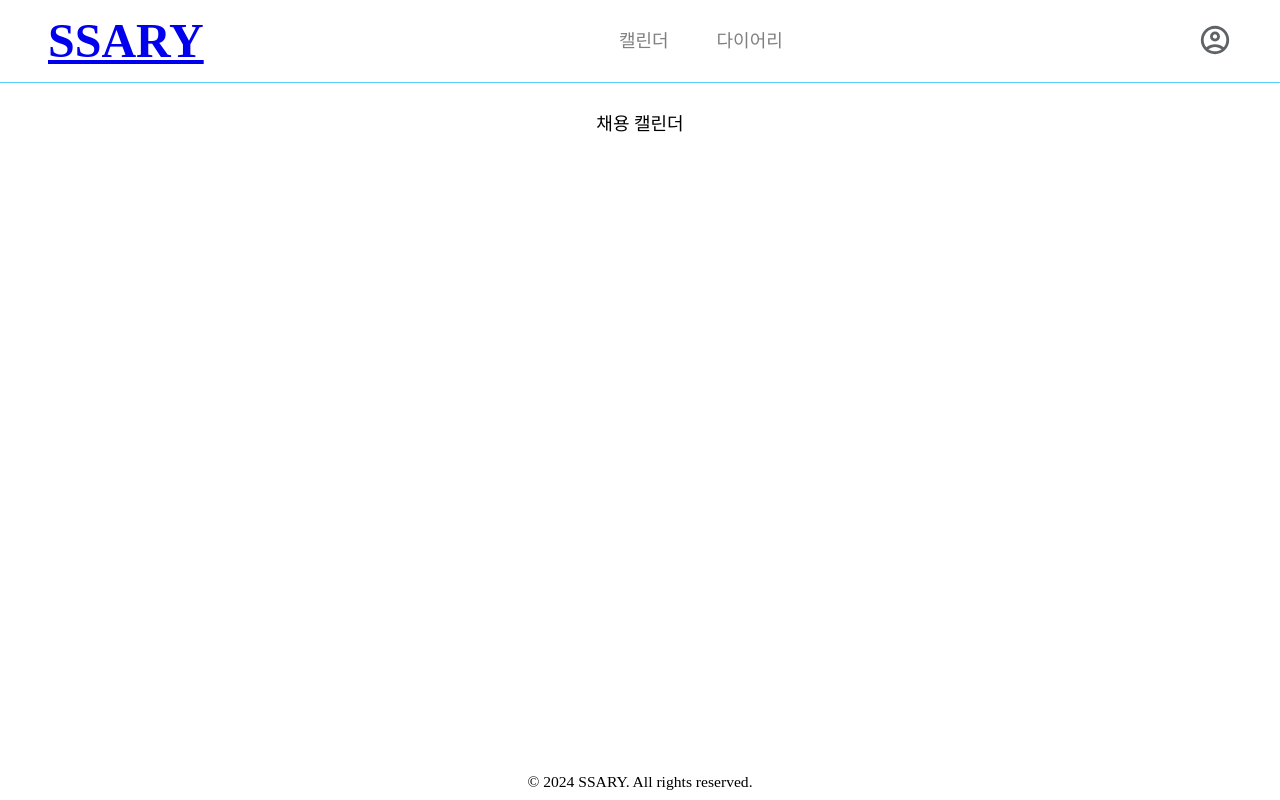
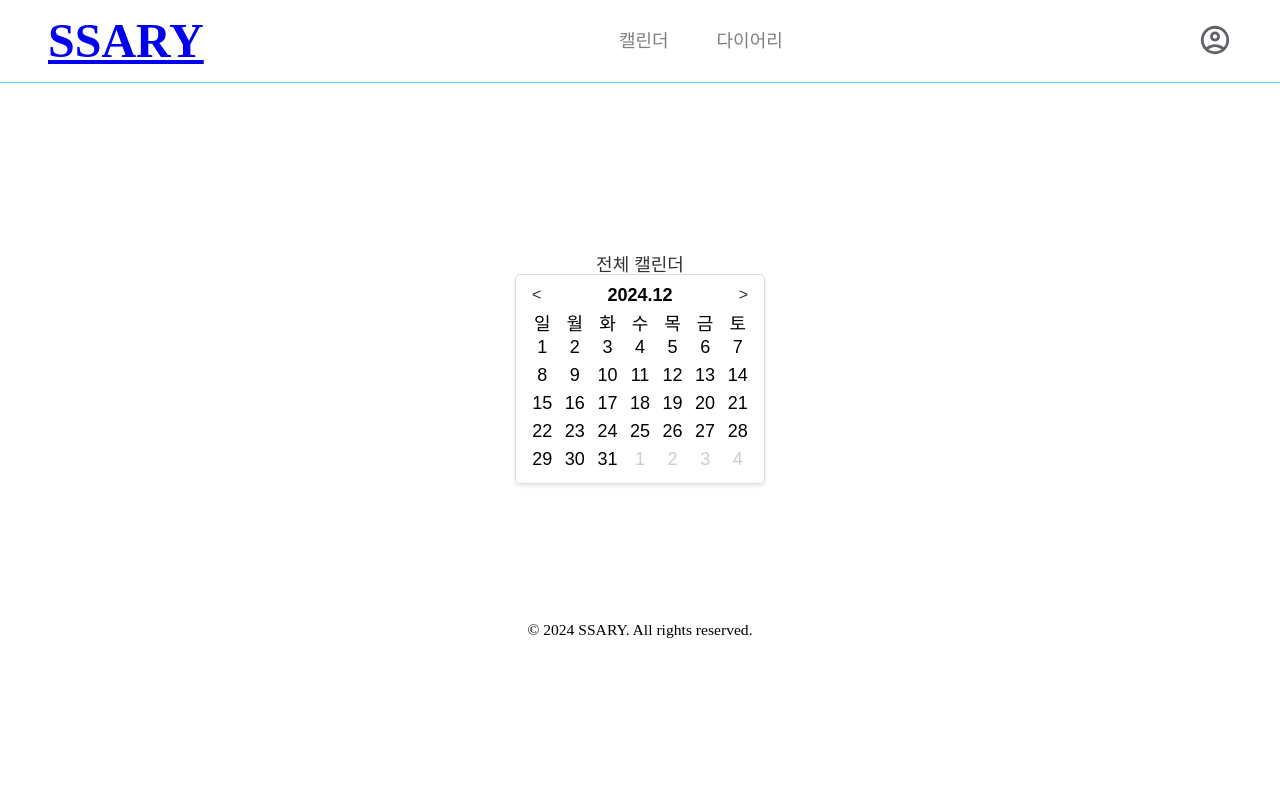
Before and after one commit to SSARY-ssafy/WEB_FE, a Vue app in the folder SSARY_Front/: page /calendar in a window 1280 px wide. Built offline with nearby package versions, Linux system fonts and the light colour scheme; a web font is replaced by a local one.

Commit message:
feat 전체, 채용 캘린더 페이지 생성, 캘린더 컴포넌트 추가

```diff
--- /dev/null
+++ b/SSARY_Front/src/components/calendar/Minical.vue
@@ -0,0 +1,146 @@
+<template>
+  <div class="mini-calendar">
+    <!-- 상단: 이전 달, 현재 연도/월, 다음 달 버튼 -->
+    <div class="calendar-header">
+      <button @click="goToPreviousMonth">&lt;</button>
+      <span>{{ currentYear }}.{{ currentMonthString }}</span>
+      <button @click="goToNextMonth">&gt;</button>
+    </div>
+
+    <!-- 요일 표시 -->
+    <div class="weekdays">
+      <div v-for="day in weekDays" :key="day">{{ day }}</div>
+    </div>
+
+    <!-- 날짜 표시 -->
+    <div class="days">
+      <!-- 이전 달의 날짜 -->
+      <div
+        v-for="day in previousMonthDays"
+        :key="'prev-' + day"
+        class="day gray"
+      >
+        {{ day }}
+      </div>
+
+      <!-- 현재 달의 날짜 -->
+      <div v-for="day in currentMonthDays" :key="'current-' + day" class="day">
+        {{ day }}
+      </div>
+
+      <!-- 다음 달의 날짜 -->
+      <div v-for="day in nextMonthDays" :key="'next-' + day" class="day gray">
+        {{ day }}
+      </div>
+    </div>
+  </div>
+</template>
+
+<script>
+export default {
+  name: "MiniCalendar",
+  data() {
+    return {
+      currentDate: new Date(),
+      currentYear: new Date().getFullYear(),
+      currentMonth: new Date().getMonth(),
+      weekDays: ["일", "월", "화", "수", "목", "금", "토"],
+    };
+  },
+  computed: {
+    currentMonthString() {
+      return String(this.currentMonth + 1).padStart(2, "0");
+    },
+    firstDayOfMonth() {
+      return new Date(this.currentYear, this.currentMonth, 1).getDay();
+    },
+    totalDaysInMonth() {
+      return new Date(this.currentYear, this.currentMonth + 1, 0).getDate();
+    },
+    previousMonthDays() {
+      const lastDayOfPreviousMonth = new Date(
+        this.currentYear,
+        this.currentMonth,
+        0
+      ).getDate();
+      const visibleDays = this.firstDayOfMonth;
+      return Array.from(
+        { length: visibleDays },
+        (_, i) => lastDayOfPreviousMonth - visibleDays + i + 1
+      );
+    },
+    currentMonthDays() {
+      return Array.from({ length: this.totalDaysInMonth }, (_, i) => i + 1);
+    },
+    nextMonthDays() {
+      const remainingDays =
+        7 -
+        ((this.previousMonthDays.length + this.currentMonthDays.length) % 7);
+      return remainingDays < 7
+        ? Array.from({ length: remainingDays }, (_, i) => i + 1)
+        : [];
+    },
+  },
+  methods: {
+    goToPreviousMonth() {
+      if (this.currentMonth === 0) {
+        this.currentYear--;
+        this.currentMonth = 11;
+      } else {
+        this.currentMonth--;
+      }
+    },
+    goToNextMonth() {
+      if (this.currentMonth === 11) {
+        this.currentYear++;
+        this.currentMonth = 0;
+      } else {
+        this.currentMonth++;
+      }
+    },
+  },
+};
+</script>
+
+<style scoped>
+/* 루트 폰트 크기 기준으로 rem 단위 사용 */
+.mini-calendar {
+  width: 15.625rem; /* 250px => 15.625rem */
+  font-family: Arial, sans-serif;
+  border: 0.0625rem solid #ddd; /* 1px => 0.0625rem */
+  border-radius: 0.3125rem; /* 5px => 0.3125rem */
+  padding: 0.625rem; /* 10px => 0.625rem */
+  box-shadow: 0 0.125rem 0.25rem rgba(0, 0, 0, 0.1); /* 2px, 4px => rem 변환 */
+}
+
+.calendar-header {
+  display: flex;
+  justify-content: space-between;
+  align-items: center;
+  font-weight: bold;
+  margin-bottom: 0.625rem; /* 10px => 0.625rem */
+}
+
+.calendar-header button {
+  background-color: transparent;
+  border: none;
+  cursor: pointer;
+  font-size: 1rem; /* 기본 폰트 크기 */
+  color: #333;
+}
+
+.weekdays,
+.days {
+  display: grid;
+  grid-template-columns: repeat(7, 1fr);
+  text-align: center;
+}
+
+.day {
+  padding: 0.3125rem 0; /* 5px => 0.3125rem */
+}
+
+.gray {
+  color: #ccc;
+}
+</style>
--- a/SSARY_Front/src/views/CalendarView.vue
+++ b/SSARY_Front/src/views/CalendarView.vue
@@ -1,13 +1,24 @@
 <template>
-    <main>
-        채용 캘린더
-    </main>
+  <div class="calendar-view">
+    <h1>전체 캘린더</h1>
+    <!-- MiniCalendar 컴포넌트 사용 -->
+    <MainCalendar />
+  </div>
 </template>
 
 <script setup>
-
+import MainCalendar from "@/components/calendar/Minical.vue";
 </script>
 
 <style scoped>
+.calendar-view {
+  text-align: center;
+  font-family: Arial, sans-serif;
+  margin: 8rem; /* MyCalendarView와 구분하기 위해 다르게 설정 */
+  padding-top: 8rem; /* 헤더 높이만큼 여백 추가 */
+}
 
+h1 {
+  color: #333; /* 다른 색상으로 구분 */
+}
 </style>
--- a/SSARY_Front/src/views/MyCalendarView.vue
+++ b/SSARY_Front/src/views/MyCalendarView.vue
@@ -1,13 +1,24 @@
 <template>
-    <main>
-        마이 캘린더
-    </main>
+  <div class="my-calendar-view">
+    <h1>마이 캘린더</h1>
+    <!-- Minical 컴포넌트 사용 -->
+    <MiniCalendar />
+  </div>
 </template>
 
 <script setup>
-
+import MiniCalendar from "@/components/calendar/Minical.vue";
 </script>
 
 <style scoped>
+.my-calendar-view {
+  text-align: center;
+  font-family: Arial, sans-serif;
+  margin: 10rem;
+  padding-top: 10rem; /* 헤더 높이만큼 여백 추가 */
+}
 
+h1 {
+  color: #333;
+}
 </style>
--- a/SSARY_Front/vite.config.js
+++ b/SSARY_Front/vite.config.js
@@ -1,18 +1,15 @@
-import { fileURLToPath, URL } from 'node:url'
+import { fileURLToPath, URL } from "node:url";
 
-import { defineConfig } from 'vite'
-import vue from '@vitejs/plugin-vue'
-import vueDevTools from 'vite-plugin-vue-devtools'
+import { defineConfig } from "vite";
+import vue from "@vitejs/plugin-vue";
+import vueDevTools from "vite-plugin-vue-devtools";
 
 // https://vite.dev/config/
 export default defineConfig({
-  plugins: [
-    vue(),
-    vueDevTools(),
-  ],
+  plugins: [vue(), vueDevTools()],
   resolve: {
     alias: {
-      '@': fileURLToPath(new URL('./src', import.meta.url))
+      "@": fileURLToPath(new URL("./src", import.meta.url)),
     },
   },
-})
+});
```
Also changed, not shown: SSARY_Front/src/router/index.js (+32 -32 lines), SSARY_Front/src/components/calendar/Bigcal.vue (added), SSARY_Front/src/components/calender/Minical.vue (deleted).
